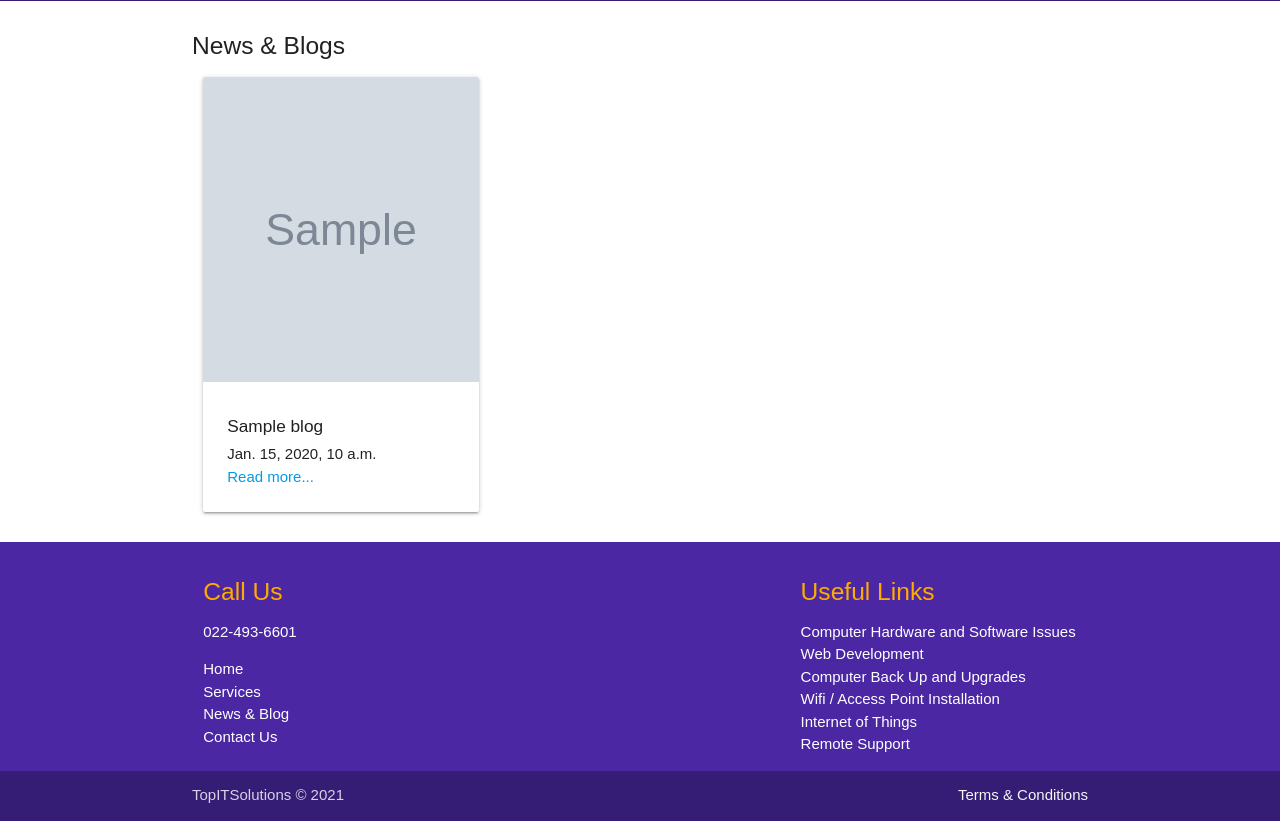
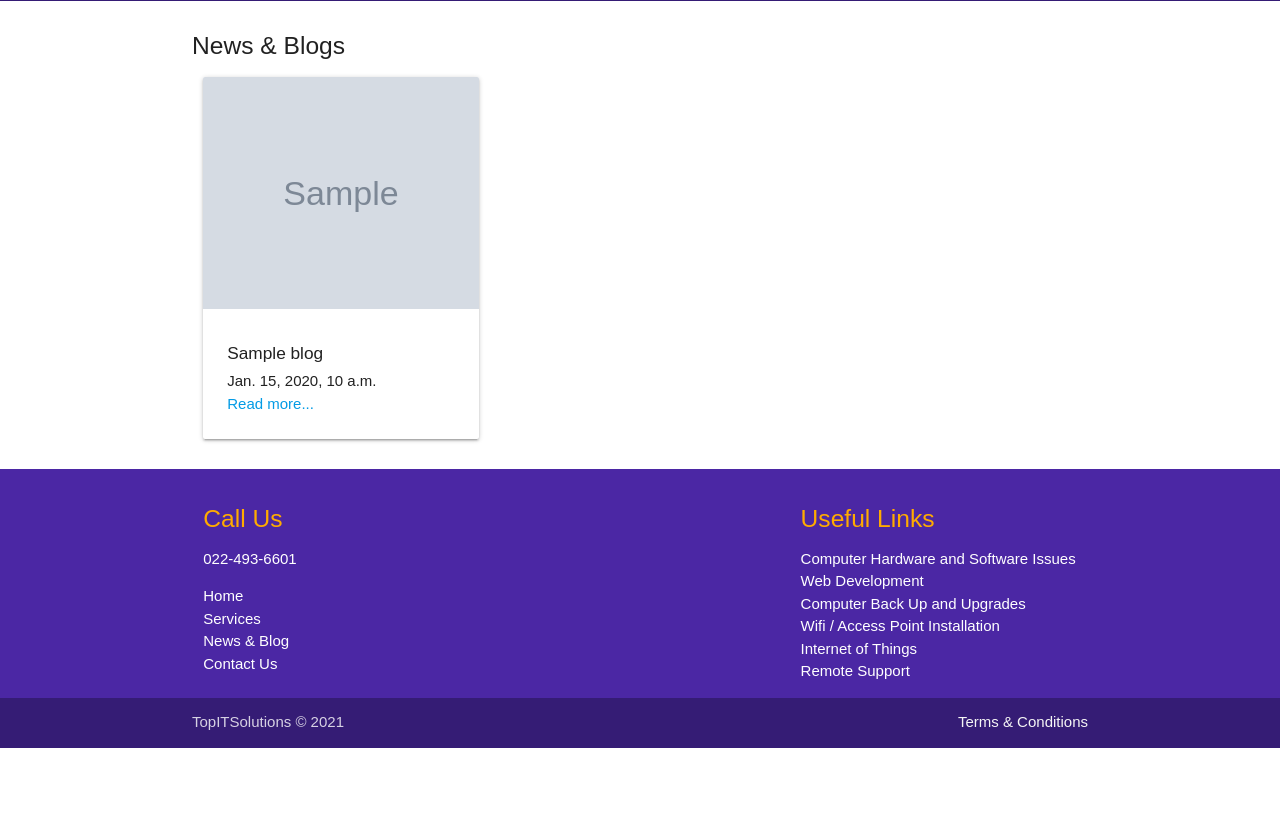
Before and after one commit to christopherece/topitsolutions_project, a Django app: template templates/pages/index.html in a window 1280 px wide. Shown: the part 1483-2304 px from the top of the page. After the commit the page ends 2231 px from the top, so only its background shows below. Run offline with Django 3.2, Linux system fonts and the light colour scheme; the template is opened without the code that fills it: most values are stand-ins (such as "Sample title", 1, 10 or a date in 2020); grey boxes marked "Sample" are stand-in pictures; data that the repository does not hold is empty; some libraries are stand-ins or nearby versions.

Commit message:
set min width card image11

```diff
--- a/templates/pages/index.html
+++ b/templates/pages/index.html
@@ -156,7 +156,7 @@
           <div class="col s12 m4">
             <div class="card">
               <div class="card-image">
-                  <img src="{{blog.photo.url }}" alt="" style="min-height: 305px;">
+                  <img src="{{blog.photo.url }}" alt="" style="min-height: 232px;">
               </div>
               <div class="card-content">
                 <h6>
```
